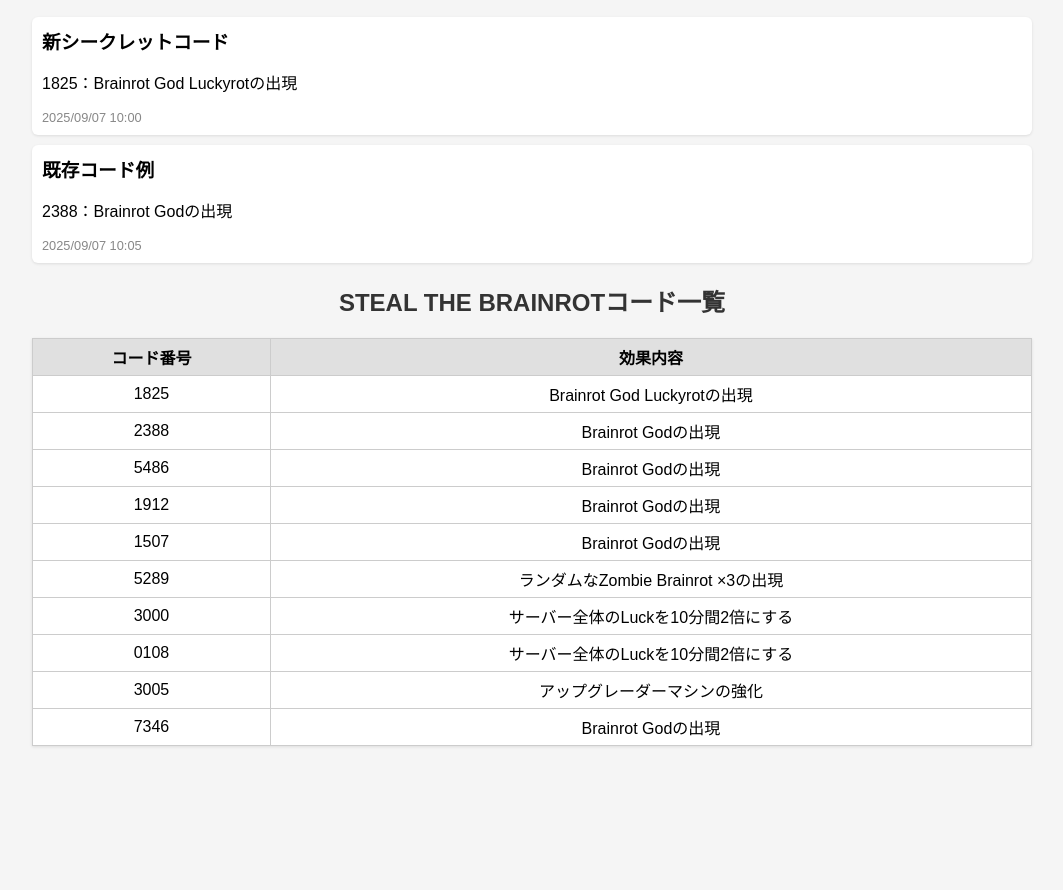
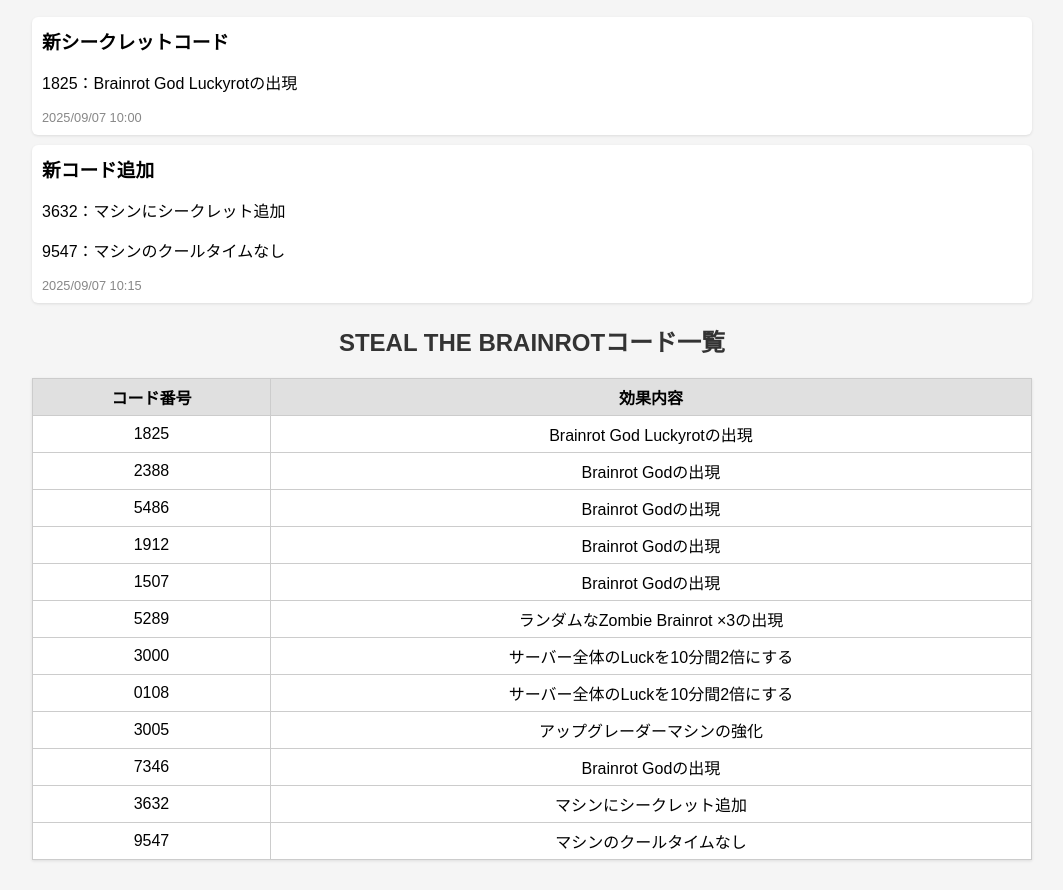
Before and after one commit to adsteam48/adsteam48.github.io, a plain HTML site: page index.html in a window 1280 px wide. Shown: the part 176-1066 px from the top of the page, without its empty margins (108-1171 px from the left). Before the commit the page ends 952 px from the top, so only its background shows below. Drawn offline with Linux system fonts and the light colour scheme.

Commit message:
Update index.html

```diff
--- a/index.html
+++ b/index.html
@@ -71,9 +71,10 @@
     <div class="timestamp">2025/09/07 10:00</div>
   </div>
   <div class="post">
-    <h3>既存コード例</h3>
-    <p>2388：Brainrot Godの出現</p>
-    <div class="timestamp">2025/09/07 10:05</div>
+    <h3>新コード追加</h3>
+    <p>3632：マシンにシークレット追加</p>
+    <p>9547：マシンのクールタイムなし</p>
+    <div class="timestamp">2025/09/07 10:15</div>
   </div>
 
   <!-- コード一覧 -->
@@ -96,6 +97,8 @@
       <tr><td>0108</td><td>サーバー全体のLuckを10分間2倍にする</td></tr>
       <tr><td>3005</td><td>アップグレーダーマシンの強化</td></tr>
       <tr><td>7346</td><td>Brainrot Godの出現</td></tr>
+      <tr><td>3632</td><td>マシンにシークレット追加</td></tr>
+      <tr><td>9547</td><td>マシンのクールタイムなし</td></tr>
     </tbody>
   </table>
 </body>
```
